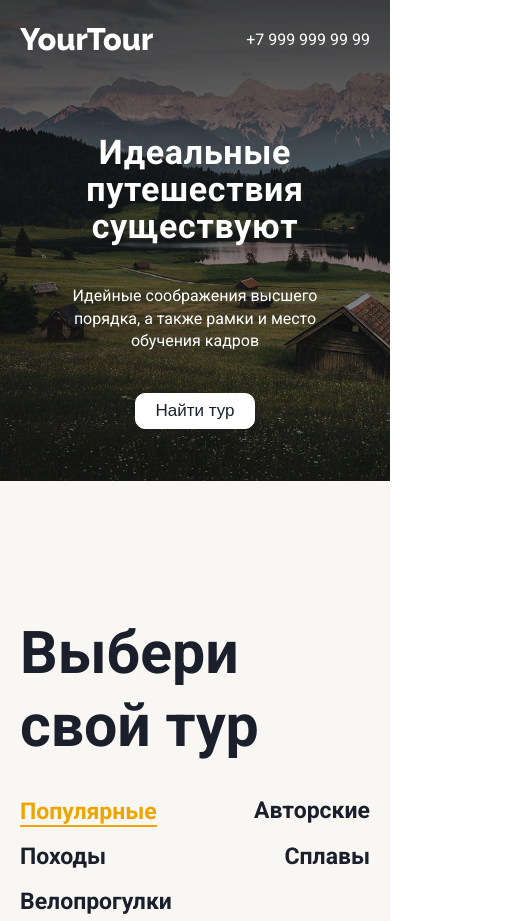
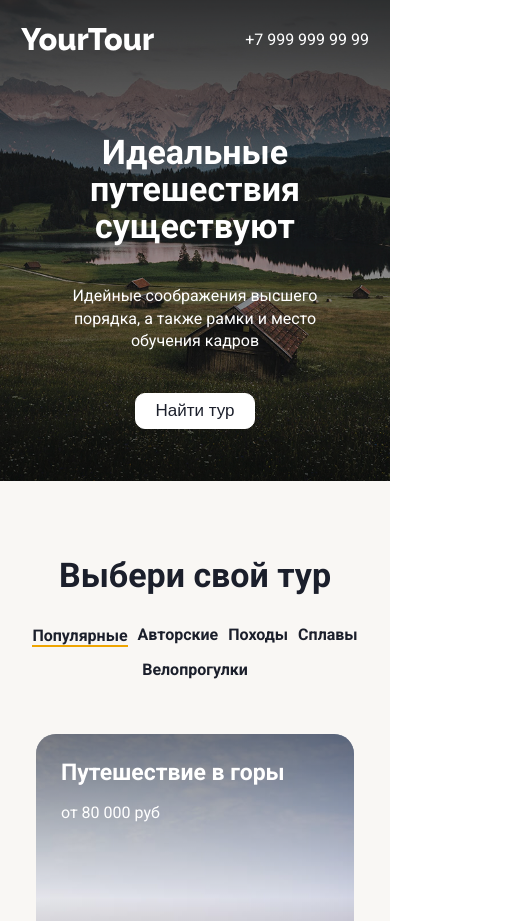
Before and after one commit to VadimIvanov-yaoo/YourTour-snp, a website built with Vite: page index.html in a window 390 px wide. Shown: the top 921 px of the page, 522 px wide, since content can reach past the window. Built offline with nearby package versions, Linux system fonts and the light colour scheme; a web font is replaced by a local one.

Commit message:
fix resolution (incomplete)

```diff
--- a/assets/js/script.js
+++ b/assets/js/script.js
@@ -1,11 +1,10 @@
 const links = document.querySelectorAll(
   '#tour__link1, #tour__link2, #tour__link3, #tour__link4, #tour__link5'
 )
-
 links.forEach((link) => {
   link.addEventListener('click', (e) => {
     e.preventDefault()
-    links.forEach((l) => l.classList.remove('tour__list-link-active'))
+    links.forEach((el) => el.classList.remove('tour__list-link-active'))
     link.classList.add('tour__list-link-active')
   })
 })
--- a/assets/styles/media.scss
+++ b/assets/styles/media.scss
@@ -157,9 +157,13 @@
 @media (max-width: 1024px) {
   .backgroundWrapper {
     background:
-      linear-gradient(180deg, rgba(0, 0, 0, 0.1) 0%, rgba(0, 0, 0, 0) 39.9%),
-      linear-gradient(0deg, rgba(0, 0, 0, 0.1) 0%, rgba(0, 0, 0, 0.3) 100%),
-      url('../images/medium-hero-bg.jpg') lightgray 10% / cover no-repeat;
+      linear-gradient(
+        360deg,
+        rgba(0, 0, 0, 0.4) 0%,
+        rgba(0, 0, 0, 0.06) 48.44%,
+        rgba(0, 0, 0, 0.5) 100%
+      ),
+      url('../images/medium-hero-bg.jpg') no-repeat center/cover lightgray;
   }
 
   .container {
@@ -269,6 +273,9 @@
 }
 
 @media (max-width: 940px) {
+  .tour {
+    padding-top: 75px;
+  }
   .tour__list {
     flex-wrap: wrap;
     gap: 15px;
@@ -307,8 +314,40 @@
     @include mixins.p-big-mobile;
     color: colors.$white;
   }
+}
 
-  .tour__btn-arrow {
-    //display: none;
+@media (max-width: 680px) {
+  .container {
+    padding: 0 21px;
+  }
+
+  .tour__card-wrapper {
+    grid-template-columns: repeat(1, 1fr) !important ;
+    gap: 18px;
+  }
+
+  .tour__header-block {
+    margin-bottom: 50px;
+    gap: 30px !important;
+  }
+
+  .tour__title {
+    @include mixins.h2-mobile;
+    letter-spacing: 0px;
+  }
+
+  .tour__list-link {
+    @include mixins.p-big-mobile;
+  }
+
+  .tour__list {
+    display: flex;
+    justify-content: center;
+    flex-wrap: wrap;
+    gap: 10px !important;
+  }
+
+  .tour__card {
+    //width: 100%;
   }
 }
--- a/assets/styles/mixins.scss
+++ b/assets/styles/mixins.scss
@@ -5,7 +5,6 @@
   font-weight: 700;
   font-size: 96px;
   line-height: 109%;
-  letter-spacing: 0.02em;
   color: colors.$black;
 }
 
--- a/assets/styles/styles.scss
+++ b/assets/styles/styles.scss
@@ -15,11 +15,19 @@ body {
 }
 
 .backgroundWrapper {
+  //background:
+  //  linear-gradient(180deg, rgba(0, 0, 0, 0.1) 0%, rgba(0, 0, 0, 0) 39.9%),
+  //  linear-gradient(0deg, rgba(0, 0, 0, 0.1) 0%, rgba(0, 0, 0, 0.3) 100%),
+  //  url('../images/hero-background.jpg') lightgray 10% / cover no-repeat;
+  background-size: cover;
   background:
-    linear-gradient(180deg, rgba(0, 0, 0, 0.1) 0%, rgba(0, 0, 0, 0) 39.9%),
-    linear-gradient(0deg, rgba(0, 0, 0, 0.1) 0%, rgba(0, 0, 0, 0.3) 100%),
-    url('../images/hero-background.jpg') lightgray 10% / cover no-repeat;
-  background-size: cover;
+    linear-gradient(
+      360deg,
+      rgba(0, 0, 0, 0.4) 0%,
+      rgba(0, 0, 0, 0.06) 48.44%,
+      rgba(0, 0, 0, 0.5) 100%
+    ),
+    url('../images/hero-background.jpg') no-repeat center/cover lightgray;
 
   .header {
     padding: 28px 0px;
```
